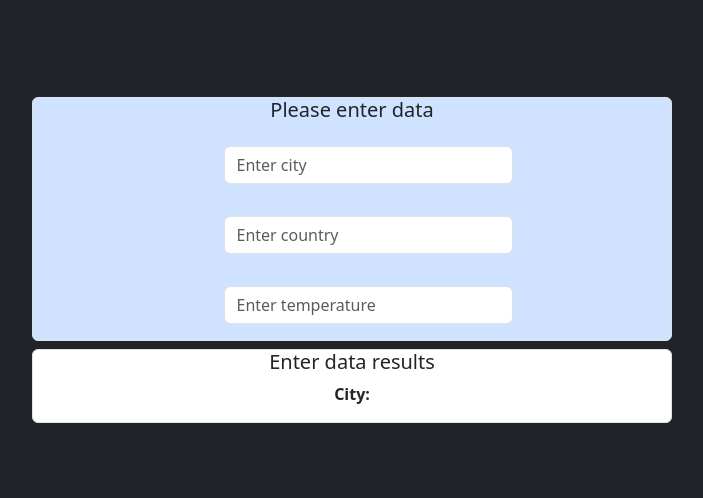
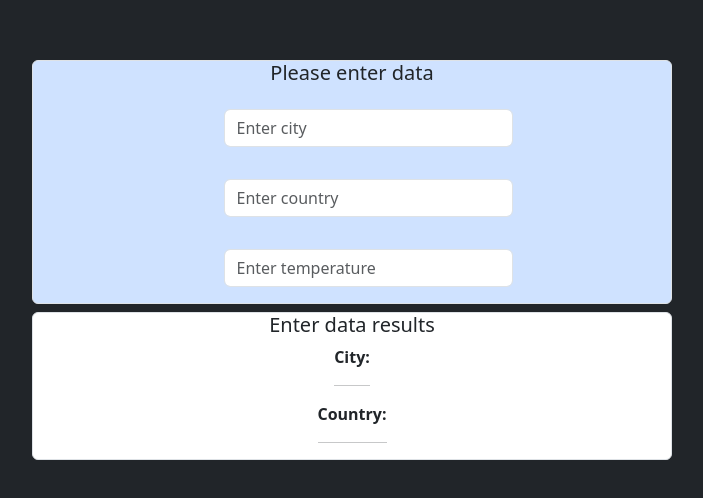
Before and after one commit to ZvoneK99/ITMentorstva, a React (Create React App) app in the folder domaci-4/: page / in a window 1280 px wide. Shown: the part 144-642 px from the top of the page, without its empty margins (288-991 px from the left). Built offline with nearby package versions, Linux system fonts and the light colour scheme.

Commit message:
Added functionality to change country

```diff
--- a/domaci-4/src/Components/City.js
+++ b/domaci-4/src/Components/City.js
@@ -9,10 +9,15 @@ function City() {
 
     function EnterCity(e) {
         const city = e.target.value;
-        console.log(city);
+        //console.log(city);
         return setCity(city);
     }
 
+    function EnterCountry(i) {
+        const country = i.target.value;
+        //console.log(country);
+        return setCountry(country);
+    }
 
     return (
         <div className="d-flex justify-content-center align-items-center min-vh-100 flex-column bg-dark">
@@ -22,7 +27,7 @@ function City() {
                     <input className="form-control m-3" type="text" placeholder="Enter city" onInput={(e) => EnterCity(e)} />
                 </div>
                 <div className="mx-auto">
-                    <input className="form-control m-3 rounded" type="text" placeholder="Enter country" />
+                    <input className="form-control m-3 rounded" type="text" placeholder="Enter country" onInput={(i) => EnterCountry(i)} />
                 </div>
                 <div className="mx-auto">
                     <input className="form-control m-3  rounded" type="number" placeholder="Enter temperature" />
@@ -32,6 +37,11 @@ function City() {
                 <h5 className="text-center">Enter data results</h5>
                 <div className="mx-auto">
                     <p className="fw-semibold">City: <span className="text-primary">{city}</span></p>
+                    <hr />
+                </div>
+                <div className="mx-auto">
+                    <p className="fw-semibold">Country: <span className="text-primary">{country}</span></p>
+                    <hr />
                 </div>
             </div>
         </div>
```
